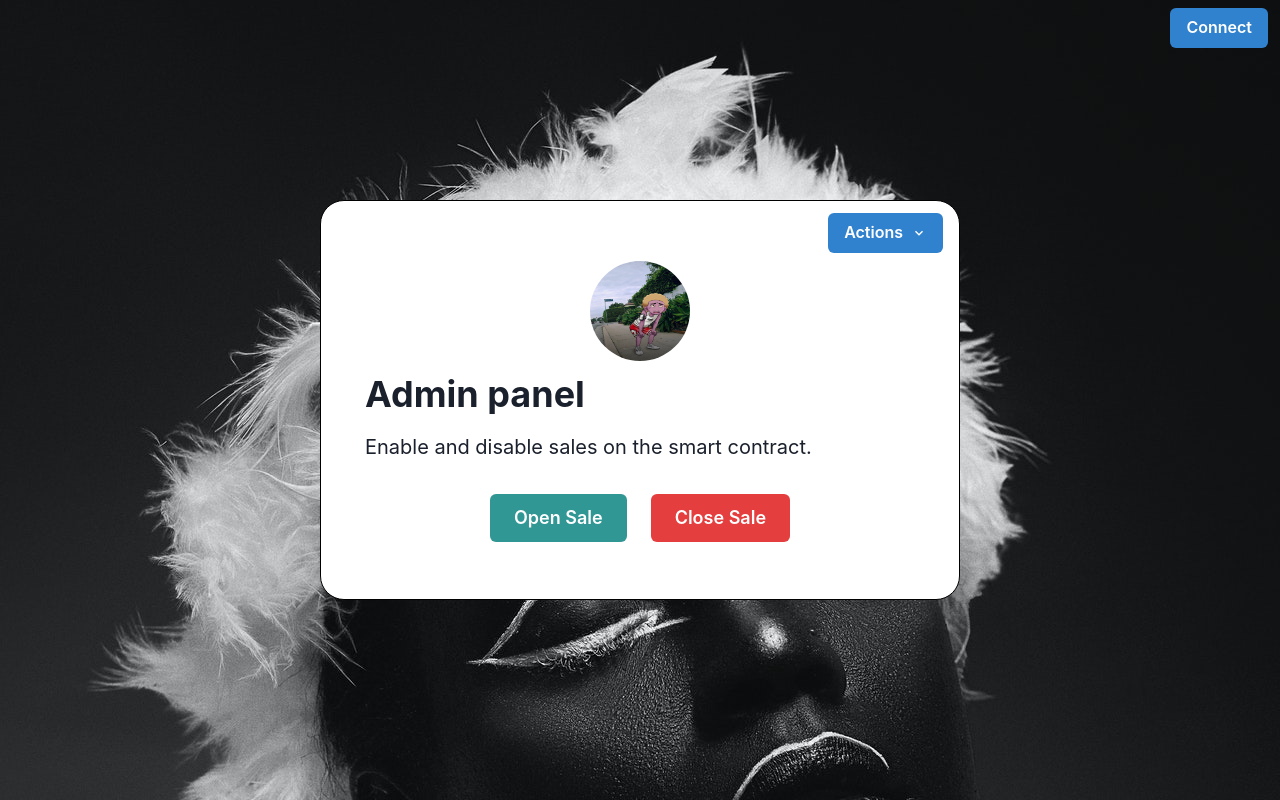
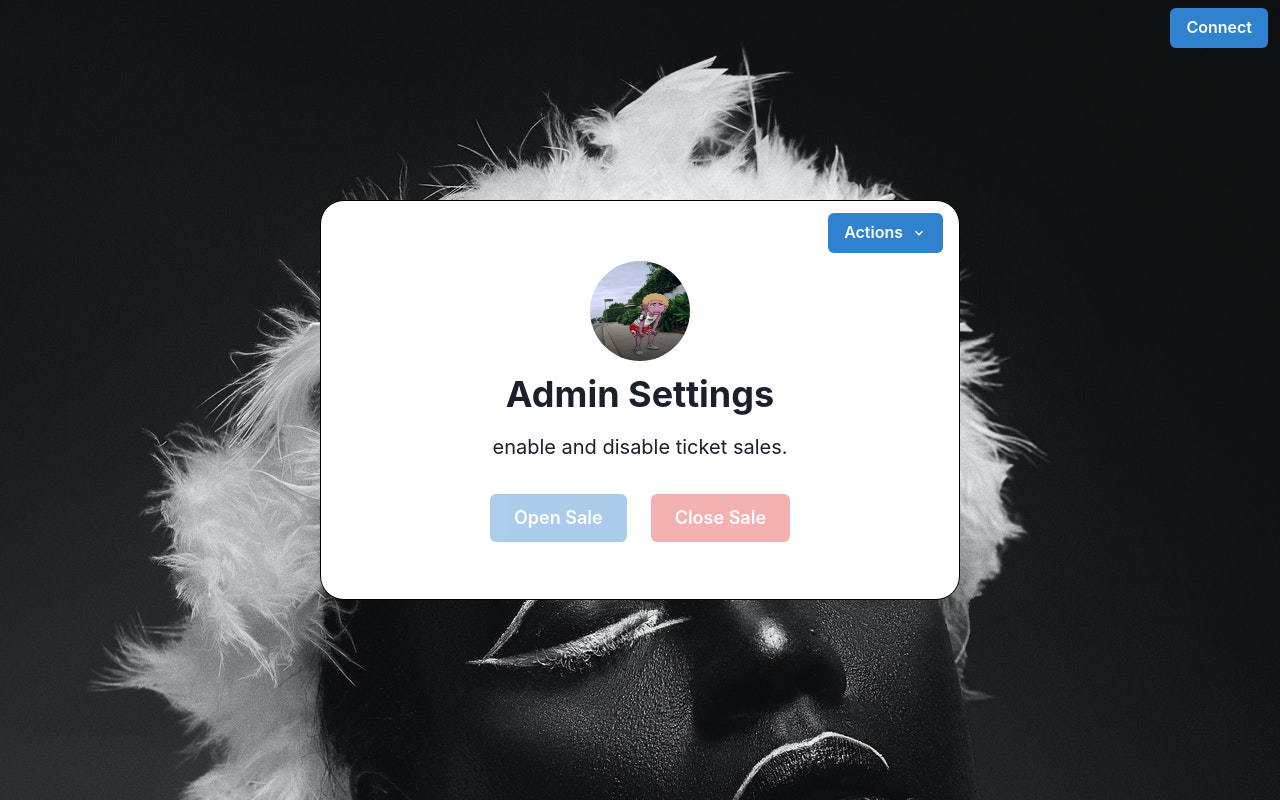
Before and after one commit to 0xTxbi/txbi-nft-poap-fe, a React (Create React App) app: page /admin in a window 1280 px wide. Built offline with nearby package versions, Linux system fonts and the light colour scheme.

Commit message:
feat: Open and Close ticket sales from admin panel

```diff
--- a/src/App.js
+++ b/src/App.js
@@ -35,10 +35,7 @@ function App() {
   const [isContractOwner, setIsContractOwner] = useState(false);
   const [connectedContract, setConnectedContract] = useState(null);
 
-  console.log(isContractOwner);
-
-  console.log(connectedContract);
-
+  // Check if connected wallet is the contract's owner
   useEffect(() => {
     const checkIfContractOwner = async () => {
       if (!address || !connectedContract) return;
@@ -55,8 +52,8 @@ function App() {
     checkIfContractOwner();
   }, [address, connectedContract]);
 
+  // retrieve previously connected wallet
   useEffect(() => {
-    // retrieve previously connected wallet
     if (!address) {
       const prevConnectedWallet =
         window.localStorage.getItem("txbitix-address");
@@ -82,6 +79,7 @@ function App() {
     setConnectedContract(connectedContract);
   };
 
+  // retrieve contract details
   useEffect(() => {
     getConnectedContract();
   }, []);
@@ -201,7 +199,15 @@ function App() {
 
             <Route path="/check-in" element={<CheckIn />} />
 
-            <Route path="/admin" element={<Admin />} />
+            <Route
+              path="/admin"
+              element={
+                <Admin
+                  isContractOwner={isContractOwner}
+                  connectedContract={connectedContract}
+                />
+              }
+            />
 
             <Route path="/wallet" element={<Wallet />} />
           </Routes>
--- a/src/pages/Admin.js
+++ b/src/pages/Admin.js
@@ -1,40 +1,125 @@
 import {
   Button,
+  Container,
   Flex,
   Heading,
   Text,
+  useToast,
 } from "@chakra-ui/react";
+import { useState } from "react";
 
-function Admin() {
+function Admin({ isContractOwner, connectedContract }) {
+  const toast = useToast();
+  const [openTicketSaleTxnPending, setOpenTicketSaleTxnPending] =
+    useState(false);
+  const [closeTicketSaleTxnPending, setCloseTicketSaleTxnPending] =
+    useState(false);
+
+  // Open ticket sales
+  const openTicketSale = async () => {
+    try {
+      if (!connectedContract) return;
+
+      setOpenTicketSaleTxnPending(true);
+      let openTicketTicketSaleTxn = await connectedContract.openSale();
+
+      await openTicketTicketSaleTxn.wait();
+      setOpenTicketSaleTxnPending(false);
+
+      toast({
+        status: "success",
+        title: "Ticket sale opened",
+        description: (
+          <p>
+            Check transaction on{" "}
+            <a
+              href={`https://rinkeby.etherscan.io/tx/${openTicketTicketSaleTxn.hash}`}
+              target="_blank"
+              rel="nofollow noreferrer"
+            >
+              Etherscan
+            </a>
+          </p>
+        ),
+      });
+    } catch (error) {
+      console.log(error);
+      setOpenTicketSaleTxnPending(false);
+      toast({
+        status: "error",
+        title: "Transaction error",
+        description: error,
+      });
+    }
+  };
+
+  // Close ticket sales
+  const closeTicketSale = async () => {
+    try {
+      if (!connectedContract) return;
+
+      setCloseTicketSaleTxnPending(true);
+      let closeTicketTicketSaleTxn = await connectedContract.closeSale();
+
+      await closeTicketTicketSaleTxn.wait();
+      setCloseTicketSaleTxnPending(false);
+
+      toast({
+        status: "success",
+        title: "Ticket sale closed",
+        description: (
+          <p>
+            Check transaction on{" "}
+            <a
+              href={`https://rinkeby.etherscan.io/tx/${closeTicketTicketSaleTxn.hash}`}
+              target="_blank"
+              rel="nofollow noreferrer"
+            >
+              Etherscan
+            </a>
+          </p>
+        ),
+      });
+    } catch (error) {
+      console.log(error);
+      setCloseTicketSaleTxnPending(false);
+      toast({
+        status: "error",
+        title: "Transaction error",
+        description: error,
+      });
+    }
+  };
+
   return (
-    <>
-      <Heading mb={4}>
-        Admin panel
-      </Heading>
+    <Container centerContent>
+      <Heading mb={4}>Admin Settings</Heading>
       <Text fontSize="xl" mb={8}>
-        Enable and disable sales on the
-        smart contract.
+        enable and disable ticket sales.
       </Text>
-      <Flex
-        width="100%"
-        justifyContent="center"
-      >
+      <Flex width="100%" justifyContent="center">
         <Button
+          onClick={openTicketSale}
           size="lg"
-          colorScheme="teal"
+          colorScheme="blue"
+          isDisabled={!isContractOwner || closeTicketSaleTxnPending}
+          isLoading={openTicketSaleTxnPending}
         >
           Open Sale
         </Button>
         <Button
+          onClick={closeTicketSale}
+          isLoading={closeTicketSaleTxnPending}
           size="lg"
           colorScheme="red"
           variant="solid"
           marginLeft="24px"
+          isDisabled={!isContractOwner || openTicketSaleTxnPending}
         >
           Close Sale
         </Button>
       </Flex>
-    </>
+    </Container>
   );
 }
 
```
